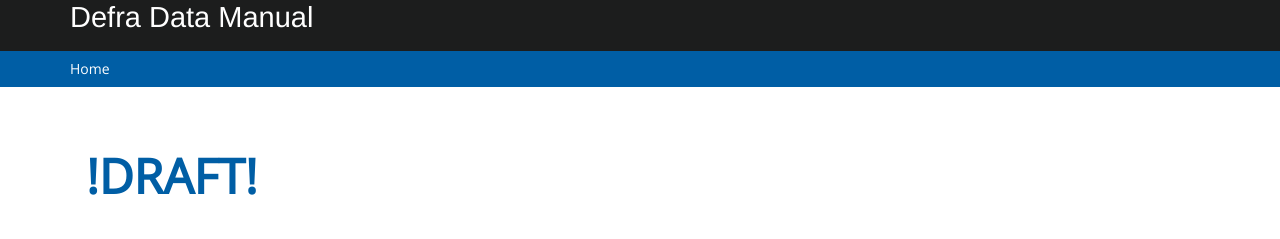
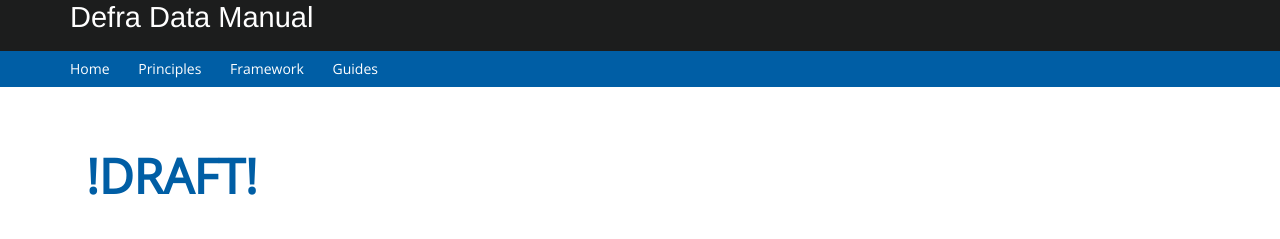
Before and after one commit to andjnewman/DDM, a Jekyll site: the page built from principles/principles.md, in a window 1280 px wide. Shown: the top 239 px of the page. Built offline with Jekyll 4.4.1, drawn with Linux system fonts in a browser that asks for light colours.

Commit message:
Update principles.md

```diff
--- a/principles/principles.md
+++ b/principles/principles.md
@@ -10,6 +10,15 @@
   -
     title: Home
     url: /DDM
+  -
+    title: Principles
+    url: /DDM/principles/principles
+  -
+    title: Framework
+    url: /DDM/framework/framework
+  -
+    title: Guides
+    url: /DDM/guides/guides
 ---
 
 # Defra Group Data Principles
```
